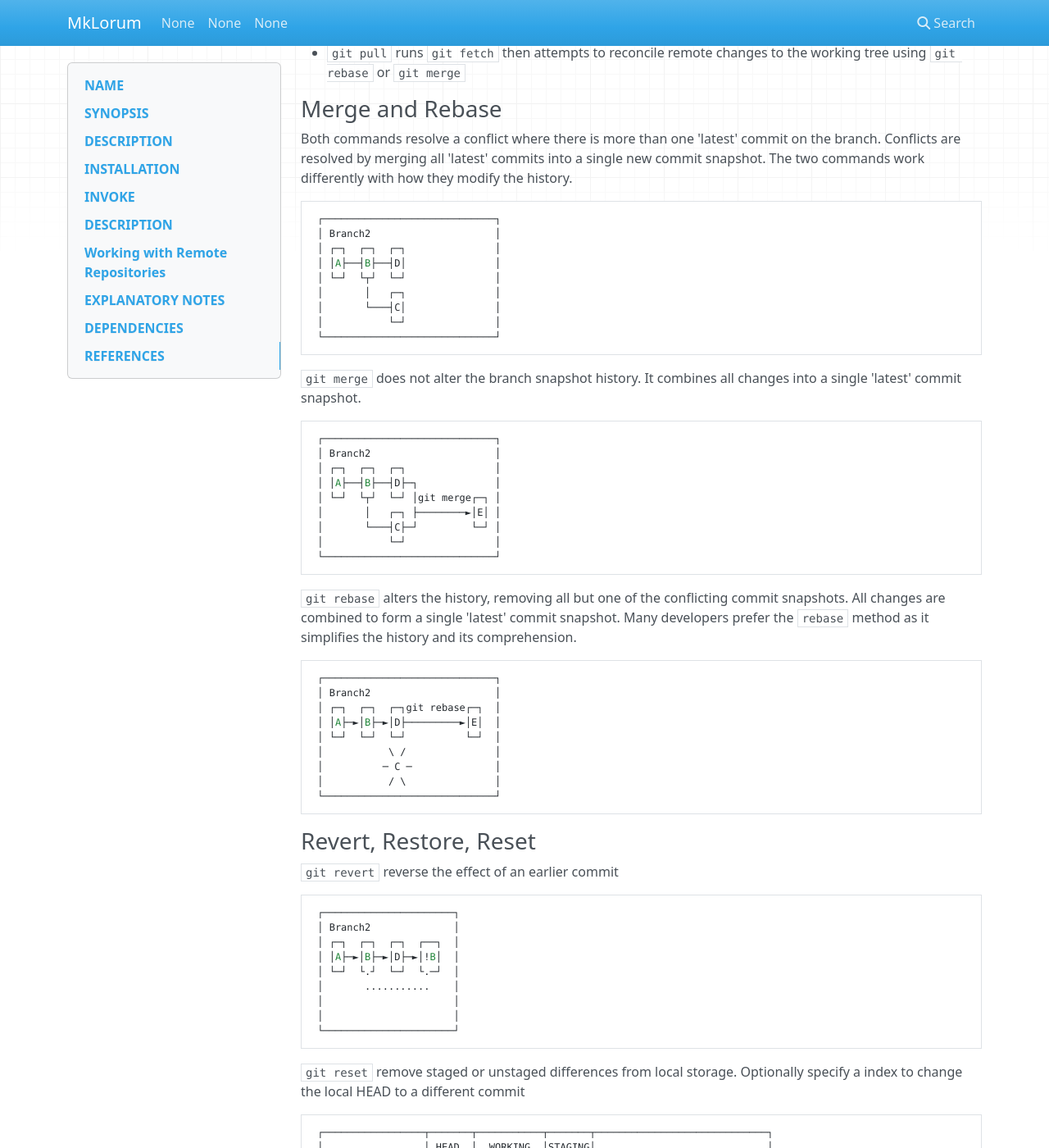
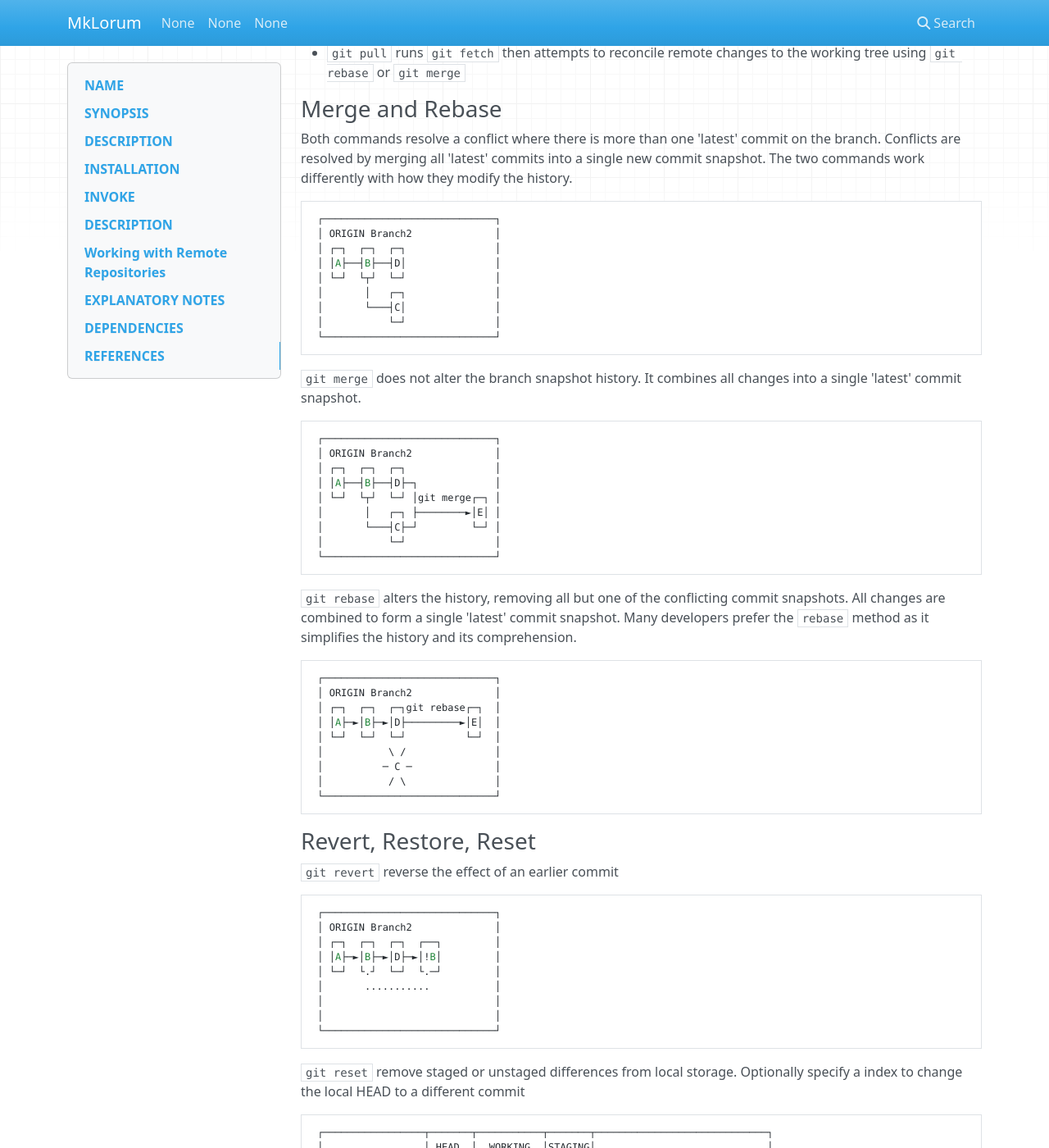
Before and after one commit to dank8/MinimumViableOperate, an MkDocs documentation site: the page built from docs/com.git-scm/git-mvo.md, in a window 1280 px wide and 1400 px high, scrolled down 4788 px. Shown: the whole window at 82% size. Built offline with MkDocs 1.6.1, drawn with Linux system fonts in a browser that asks for light colours; nearby versions of some CDN libraries; some of the changed text lies outside the part shown.

Commit message:
updated git tips

````diff
--- a/docs/com.git-scm/git-mvo.md
+++ b/docs/com.git-scm/git-mvo.md
@@ -225,12 +225,12 @@ git log --graph
  │           │ `git add -A`     │                │               │    1. `git add -A`                                 │
  │           │ `git rm (remove)`│                │               │         stage working tree changes in local repo   │
  │           │ `git mv (move)`  │                │               │    2. `git mv <source> <desitnation>`              │
- │           ├─────────────────►│                │               │         move and rename files,                     │
- │           │                  │                │               │         keep version history with the new file.    │
+ │           ├─────────────────►│                │               │         move and rename files.                     │
+ │           │                  │                │               │         Keep version history with the new file.    │
  │           │ `git reset`      │                │               │                                                    │
  │           │ `git restore`    │                │               │    3. `git restore`                                │
- │           │◄─────────────────┤                │               │        Remove staging index, changes 'unstaged'    │
- │           │                  │                │               │        does not alter the work tree files          │
+ │           │◄─────────────────┤                │               │        Remove staging index, changes 'unstaged'.   │
+ │           │                  │                │               │        Does not alter the work tree files.         │
  │           │                  │ `git commit -m`│               │    4. `git commit -m <message text>`               │
  │           │                  ├───────────────►│               │         create snapshot ready for remote repository│
  │           │                  │                │               │         NOTE: `--ammend` append to previous commit │
@@ -274,7 +274,7 @@ Both commands resolve a conflict where there is more than one 'latest' commit on
 
 ```
  ┌─────────────────────────────┐
- │ Branch2                     │
+ │ ORIGIN Branch2              │
  │ ┌─┐  ┌─┐  ┌─┐               │
  │ │A├──┤B├──┤D│               │
  │ └─┘  └┬┘  └─┘               │
@@ -288,7 +288,7 @@ Both commands resolve a conflict where there is more than one 'latest' commit on
 
 ```
  ┌─────────────────────────────┐
- │ Branch2                     │
+ │ ORIGIN Branch2              │
  │ ┌─┐  ┌─┐  ┌─┐               │
  │ │A├──┤B├──┤D├─┐             │
  │ └─┘  └┬┘  └─┘ │git merge┌─┐ │
@@ -302,7 +302,7 @@ Both commands resolve a conflict where there is more than one 'latest' commit on
 
 ```
  ┌─────────────────────────────┐
- │ Branch2                     │
+ │ ORIGIN Branch2              │
  │ ┌─┐  ┌─┐  ┌─┐git rebase┌─┐  │
  │ │A├─►│B├─►│D├─────────►│E│  │
  │ └─┘  └─┘  └─┘          └─┘  │
@@ -318,15 +318,15 @@ Both commands resolve a conflict where there is more than one 'latest' commit on
 `git revert` reverse the effect of an earlier commit
 
 ```
- ┌──────────────────────┐
- │ Branch2              │
- │ ┌─┐  ┌─┐  ┌─┐  ┌──┐  │
- │ │A├─►│B├─►│D├─►│!B│  │
- │ └─┘  └.┘  └─┘  └.─┘  │
- │       ...........    │
- │                      │
- │                      │
- └──────────────────────┘
+ ┌─────────────────────────────┐
+ │ ORIGIN Branch2              │
+ │ ┌─┐  ┌─┐  ┌─┐  ┌──┐         │
+ │ │A├─►│B├─►│D├─►│!B│         │
+ │ └─┘  └.┘  └─┘  └.─┘         │
+ │       ...........           │
+ │                             │
+ │                             │
+ └─────────────────────────────┘
 ```
 
 `git reset` remove staged or unstaged differences from local storage.
@@ -367,10 +367,10 @@ Optionally specify a <commit> index to change the local HEAD to a different comm
 
 ```
  ┌─────────────────────────────┐
- │ Branch2                     │
- │ ┌─┐  ┌─┐  ┌─┐git rebase┌─┐  │
- │ │A├─►│B├─►│D├─────────►│E│  │
- │ └─┘  └─┘  └─┘          └─┘  │
+ │ ORIGIN Branch2              │
+ │ ┌─┐  ┌─┐  ┌─┐git restore┌─┐ │
+ │ │A├─►│B├─►│D├──────── ─►│E│ │
+ │ └─┘  └─┘  └─┘           └─┘ │
  │           \ /               │
  │          ─ C ─              │
  │           / \               │
````
